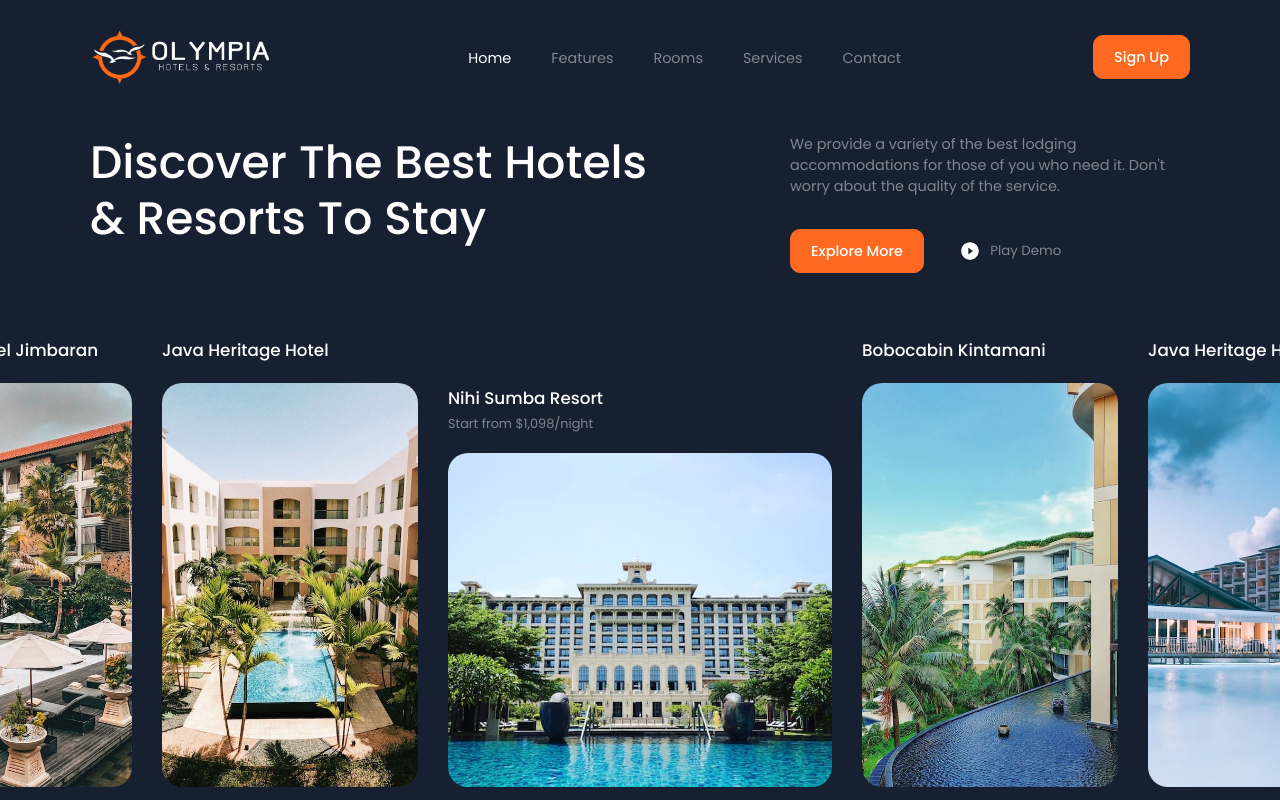
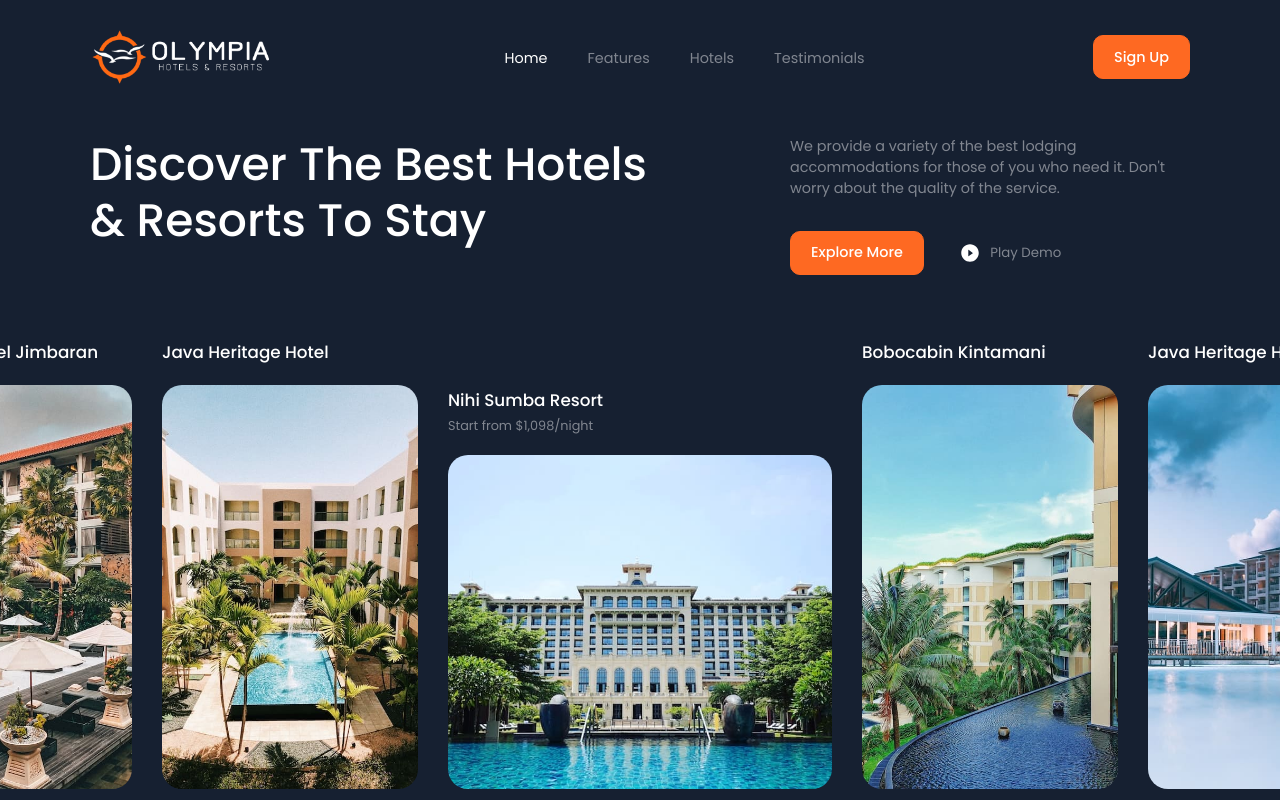
Before and after one commit to JessArthuro/olympia, a React (Create React App) app: page / in a window 1280 px wide. Shown: the top 800 px of the page. Built offline with nearby package versions, Linux system fonts and the light colour scheme.

Commit message:
header fixes and space added in some sections

```diff
--- a/src/App.css
+++ b/src/App.css
@@ -53,9 +53,7 @@
 }
 
 .container {
-  /* max-width: 1150px; */
   max-width: 1100px;
   width: 92%;
   margin: 0 auto;
-  /* border: 1px solid red; */
 }
--- a/src/components/features/features.module.scss
+++ b/src/components/features/features.module.scss
@@ -1,6 +1,6 @@
 // ==================  Style sheet for the Features component  =====================
 .features_section {
-  padding: 4rem 0;
+  padding: 6rem 0 2rem;
 }
 
 .features_grid {
--- a/src/components/header/Header.jsx
+++ b/src/components/header/Header.jsx
@@ -24,6 +24,11 @@
   // Funcion para alternar el valor de menu. Si es true lo convierte a false y viceversa.
   const handleMenu = () => {
     setMenu(!menu);
+  };
+
+  // Funcion para ocultar el menu cuando se hace click en algun enlace de la navegacion.
+  const closeMenu = () => {
+    setMenu(false);
   };
 
   // Hook para declarar el estado inicial del header.
@@ -65,11 +70,11 @@
 
         <nav className={`${nav_menu} ${menu ? `${menu_active}` : ""}`}>
           <ul className={nav_list}>
-            <NavLink href="#." name="home" isActive={true} />
-            <NavLink href="#features" name="features" />
-            <NavLink href="#." name="rooms" />
-            <NavLink href="#." name="services" />
-            <NavLink href="#." name="contact" />
+            {/* El closeMenu del comienzo es el prop de ese componente y el que esta entre llaves es una funcion para cambiar el estado del menu a false. */}
+            <NavLink href="#home" name="home" isActive={true} closeMenu={closeMenu} />
+            <NavLink href="#features" name="features" closeMenu={closeMenu} />
+            <NavLink href="#hotels" name="hotels" closeMenu={closeMenu} />
+            <NavLink href="#testimonials" name="testimonials" closeMenu={closeMenu} />
           </ul>
         </nav>
 
--- a/src/components/header/NavLink.jsx
+++ b/src/components/header/NavLink.jsx
@@ -1,11 +1,17 @@
 import style from "./header.module.scss";
 
-function NavLink({ isActive, href, name }) {
+function NavLink({ isActive, closeMenu, href, name }) {
   return (
     <li>
-      <a className={`${style.nav_link} ${isActive ? `${style.active}`: ''}`} href={href}>{name}</a>
+      <a
+        className={`${style.nav_link} ${isActive ? `${style.active}` : ""}`}
+        href={href}
+        onClick={closeMenu}
+      >
+        {name}
+      </a>
     </li>
-  )
+  );
 }
 
 export default NavLink;
--- a/src/components/header/header.module.scss
+++ b/src/components/header/header.module.scss
@@ -2,8 +2,8 @@
 .header_section {
   background-color: var(--dark-blue);
   padding: 1.75rem 0 1rem;
-  position: sticky;
-  top: 0; left: 0;
+  position: fixed;
+  width: 100%;
   transition: 0.3s linear;
   z-index: 10000;
 
--- a/src/components/hero/Hero.jsx
+++ b/src/components/hero/Hero.jsx
@@ -21,7 +21,7 @@
 
 function Hero() {
   return (
-    <section className={hero_section}>
+    <section className={hero_section} id="home">
       <div className={`${hero_information} container`}>
         <h1 className={hero_title}>
           discover the best hotels & resorts to stay
--- a/src/components/hero/hero.module.scss
+++ b/src/components/hero/hero.module.scss
@@ -2,7 +2,7 @@
 .hero_section {
   background-color: var(--dark-blue);
   color: var(--white);
-  padding: 2rem 0 4rem;
+  padding: 8.5rem 0 4rem;
 }
 
 .hero_information {
--- a/src/components/hotels/Hotels.jsx
+++ b/src/components/hotels/Hotels.jsx
@@ -5,7 +5,7 @@
 
 function Hotels() {
   return (
-    <section className={style.hotels_section}>
+    <section className={style.hotels_section} id="hotels">
       {/* Componente SectionTitle encargado de mostrar los titulos de cada seccion. */}
       <SectionTitle
         title="the best hotels for you"
--- a/src/components/hotels/hotels.module.scss
+++ b/src/components/hotels/hotels.module.scss
@@ -1,6 +1,6 @@
 // ==================  Style sheet for the Hotels component  =====================
 .hotels_section {
-  padding: 4rem 0;
+  padding: 6rem 0;
 }
 
 .hotels_content {
--- a/src/components/testimonials/Testimonials.jsx
+++ b/src/components/testimonials/Testimonials.jsx
@@ -18,7 +18,7 @@
 
 function Testimonials() {
   return (
-    <section className={testimonials_section}>
+    <section className={testimonials_section} id="testimonials">
       <div className="container">
         {/* Titulos de Testimonios y botones de navegacion del Slider */}
         <div className={testimonials_info}>
```
